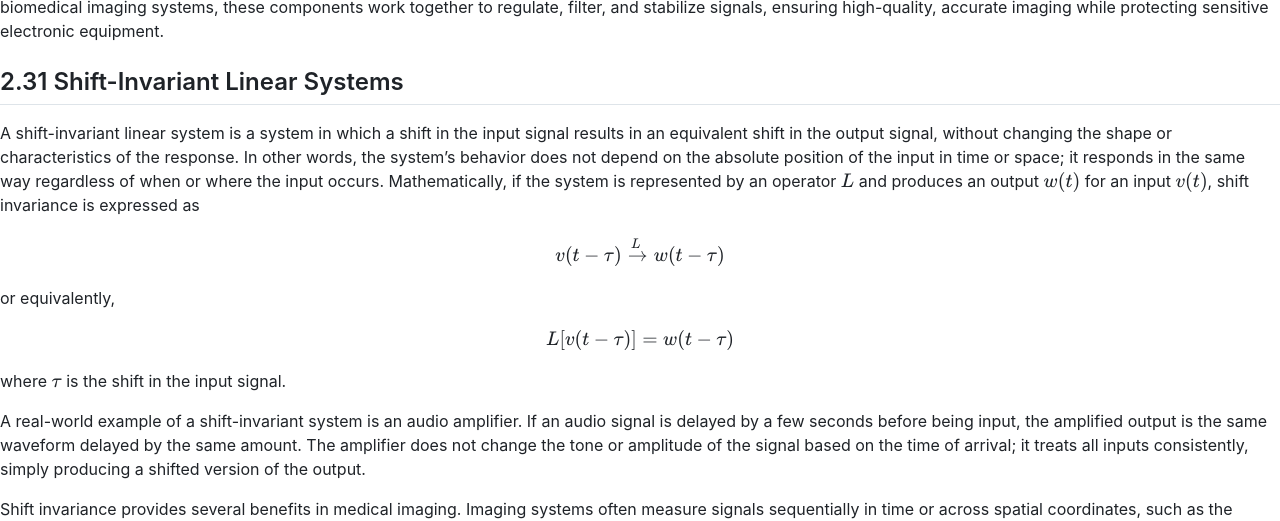
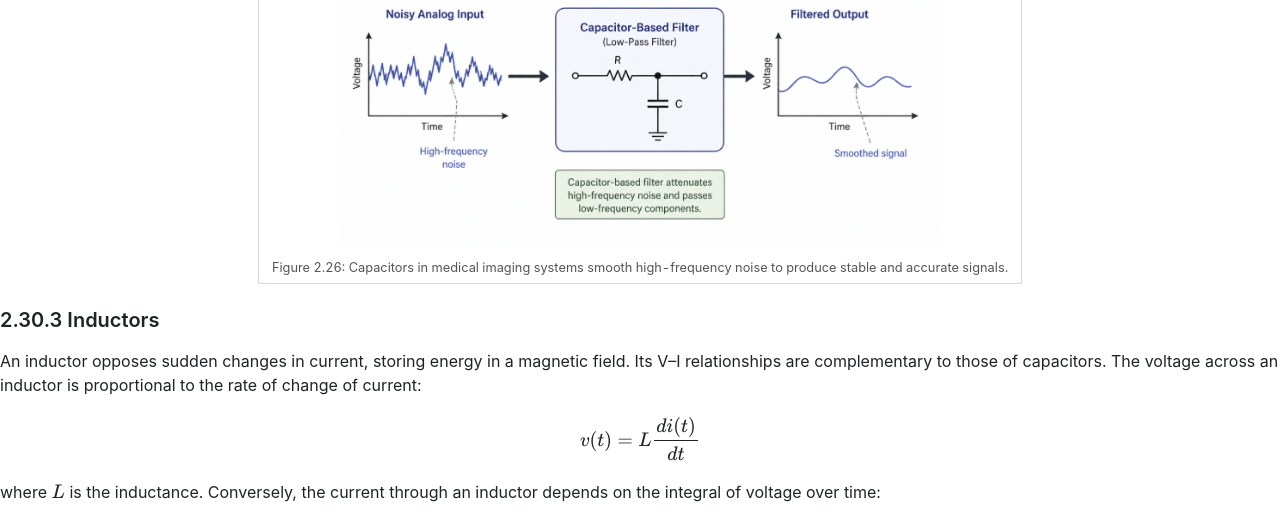
Before and after one commit to NikhilaRao1/medical-imaging-book, a Jekyll site: the page built from chapter2.md, in a window 1280 px wide and 1400 px high, scrolled down 23284 px. Shown: the top 521 px of the window. Built offline with Jekyll 4.4.1, drawn with Linux system fonts in a browser that asks for light colours; nearby versions of some CDN libraries; our own code applies the rules of GitHub Pages for plain Markdown files; some of the changed text lies outside the part shown.

Commit message:
Update chapter2.md

```diff
--- a/chapter2.md
+++ b/chapter2.md
@@ -712,6 +712,17 @@ Whether voltage is treated as a function of current or vice versa, the relations
 
 ### **2.30.2 Capacitors**
 
+<table align="center">
+  <tr>
+    <td align="center">
+      <img src="images/2_25.png" alt="Capacitor charge accumulation showing voltage increase as charge builds over time" width="600">
+      <p style="font-size: 0.8em; color: #555;">
+        Figure 2.25: Capacitor behavior showing charge accumulation over time, leading to increasing voltage across the plates.
+      </p>
+    </td>
+  </tr>
+</table>
+
 A capacitor stores electrical charge and exhibits a V–I relationship that depends on the time rate of change of current or voltage. The voltage across a capacitor is related to the accumulated charge by
 
 $$
@@ -725,6 +736,17 @@ i(t) = C \frac{dv(t)}{dt}.
 $$
 
 These equations reflect the fact that a capacitor accumulates electrical charge over time, and the current depends on how rapidly the voltage changes. Capacitors are widely used in medical imaging electronics to stabilize power supplies and smooth analog signals before they are converted into digital data. For example, in CT or MRI systems, capacitors filter high-frequency noise and provide consistent voltage levels to sensitive detectors and amplifiers, ensuring accurate measurements and reducing artifacts in images.
+
+<table align="center">
+  <tr>
+    <td align="center">
+      <img src="images/2_26.png" alt="Capacitor smoothing noisy signal into clean output in medical imaging system" width="600">
+      <p style="font-size: 0.8em; color: #555;">
+        Figure 2.26: Capacitors in medical imaging systems smooth high-frequency noise to produce stable and accurate signals.
+      </p>
+    </td>
+  </tr>
+</table>
 
 ### **2.30.3 Inductors**
 
@@ -740,9 +762,42 @@ $$
 i(t) = \frac{1}{L} \int_{t_0}^{t} v(\tau)\, d\tau + i(t_0)
 $$
 
+<table align="center">
+  <tr>
+    <td align="center">
+      <img src="images/2_27.png" alt="Inductor coil resisting changes in current with magnetic field lines" width="600">
+      <p style="font-size: 0.8em; color: #555;">
+        Figure 2.27: An inductor stores energy in a magnetic field and resists sudden changes in current, causing current to build gradually over time.
+      </p>
+    </td>
+  </tr>
+</table>
+
 Unlike capacitors, which resist sudden voltage changes, inductors resist sudden changes in current. This property allows the current to build gradually rather than instantaneously, which helps smooth and stabilize electrical signals. In medical imaging equipment such as MRI machines, inductors are crucial for maintaining steady currents in coils and amplifiers, preventing spikes or fluctuations that could distort signals or damage sensitive hardware.
 
+<table align="center">
+  <tr>
+    <td align="center">
+      <img src="images/2_28.png" alt="Inductor stabilizing current in MRI system coils and electronics" width="600">
+      <p style="font-size: 0.8em; color: #555;">
+        Figure 2.28: Inductors in MRI systems stabilize current flow in coils and prevent signal distortion.
+      </p>
+    </td>
+  </tr>
+</table>
+
 ### **2.30.4 Summary of V–I Behavior**
+
+<table align="center">
+  <tr>
+    <td align="center">
+      <img src="images/2_29.png" alt="Comparison of resistor capacitor and inductor voltage current relationships" width="600">
+      <p style="font-size: 0.8em; color: #555;">
+        Figure 2.29: Comparison of resistor, capacitor, and inductor voltage–current relationships and system responses.
+      </p>
+    </td>
+  </tr>
+</table>
 
 Resistors, capacitors, and inductors illustrate different aspects of electrical linearity. Resistors exhibit direct proportionality between voltage and current, capacitors relate current to the derivative of voltage (or voltage to integrated current), and inductors relate voltage to the derivative of current (or current to integrated voltage). In biomedical imaging systems, these components work together to regulate, filter, and stabilize signals, ensuring high-quality, accurate imaging while protecting sensitive electronic equipment.
 
@@ -762,6 +817,17 @@ $$
 
 where $\tau$ is the shift in the input signal.
 
+<table align="center">
+  <tr>
+    <td align="center">
+      <img src="images/2_30.png" alt="Time shift invariance showing identical output waveform shifted in time" width="600">
+      <p style="font-size: 0.8em; color: #555;">
+        Figure 2.30: Shift invariance in linear systems where a time-shifted input produces an identical shifted output.
+      </p>
+    </td>
+  </tr>
+</table>
+
 A real-world example of a shift-invariant system is an audio amplifier. If an audio signal is delayed by a few seconds before being input, the amplified output is the same waveform delayed by the same amount. The amplifier does not change the tone or amplitude of the signal based on the time of arrival; it treats all inputs consistently, simply producing a shifted version of the output.
 
 Shift invariance provides several benefits in medical imaging. Imaging systems often measure signals sequentially in time or across spatial coordinates, such as the acquisition of slices in a a CT scanner or echoes in MRI. Shift invariance ensures that the system processes each part of the signal consistently, making the response predictable and allowing image reconstruction algorithms to assume uniform behavior across time or space. This property is crucial for techniques like convolution-based filtering, deblurring, and tomographic reconstruction, which rely on the output being a shifted version of the input when the input itself is shifted.
@@ -773,6 +839,17 @@ f(x - a) \xrightarrow{L} g(x - a)
 $$
 
 where a shift `a` in the input produces the same shift in the output. This general form applies to both time-domain signals and spatial-domain imaging. For instance, in MRI, moving the imaging slice slightly along one axis shifts the measured signals in a predictable way without altering their shape, which is a direct manifestation of spatial shift invariance.
+
+<table align="center">
+  <tr>
+    <td align="center">
+      <img src="images/2_31.png" alt="Spatial shift invariance in MRI showing identical image shifted in position" width="600">
+      <p style="font-size: 0.8em; color: #555;">
+        Figure 2.31: Spatial shift invariance in imaging systems where shifting the input results in an equivalent shift in output.
+      </p>
+    </td>
+  </tr>
+</table>
 
 Shift invariance is sometimes referred to as temporal invariance when applied in the time domain or spatial invariance when applied in imaging coordinates. In all cases, the key idea is that the system’s behavior depends only on the form of the input, not its location. This property greatly simplifies analysis and processing because linear operations, such as convolution and filtering, can be applied universally across all parts of the signal or image.
 
```
